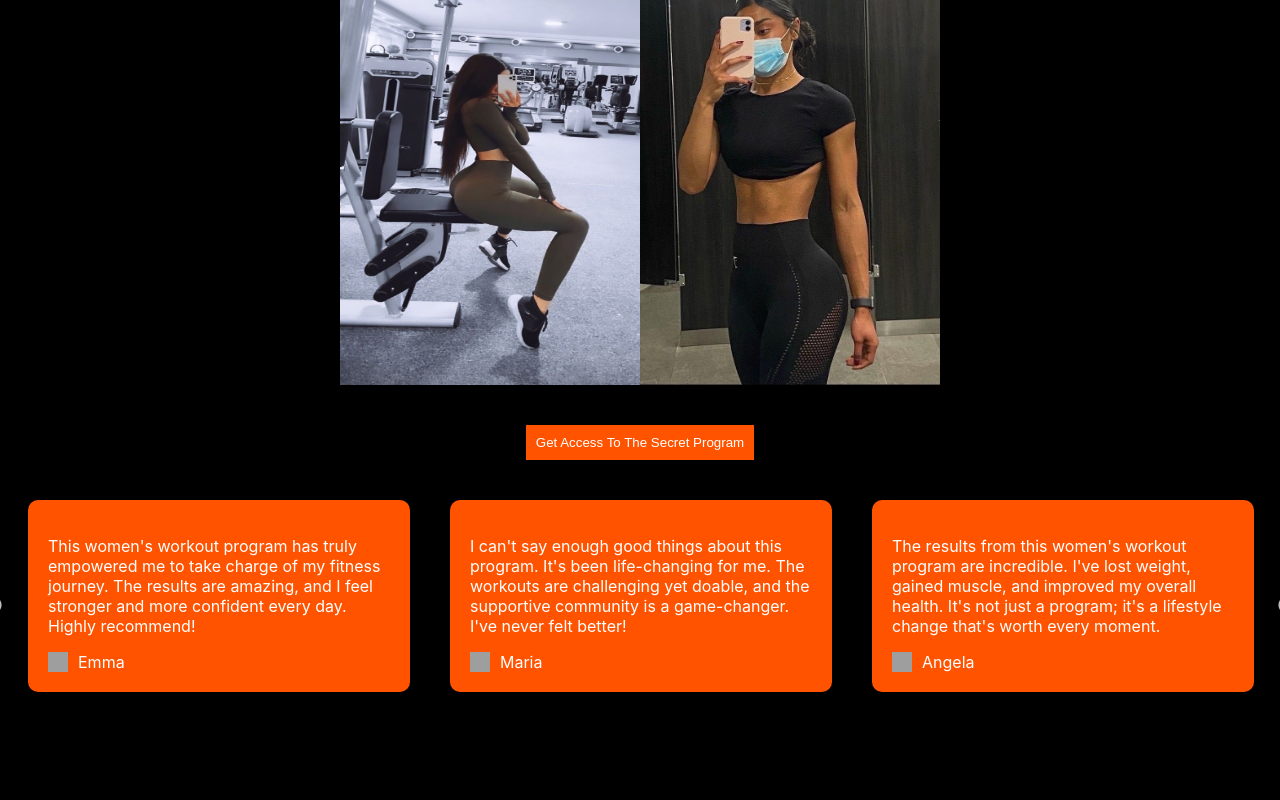
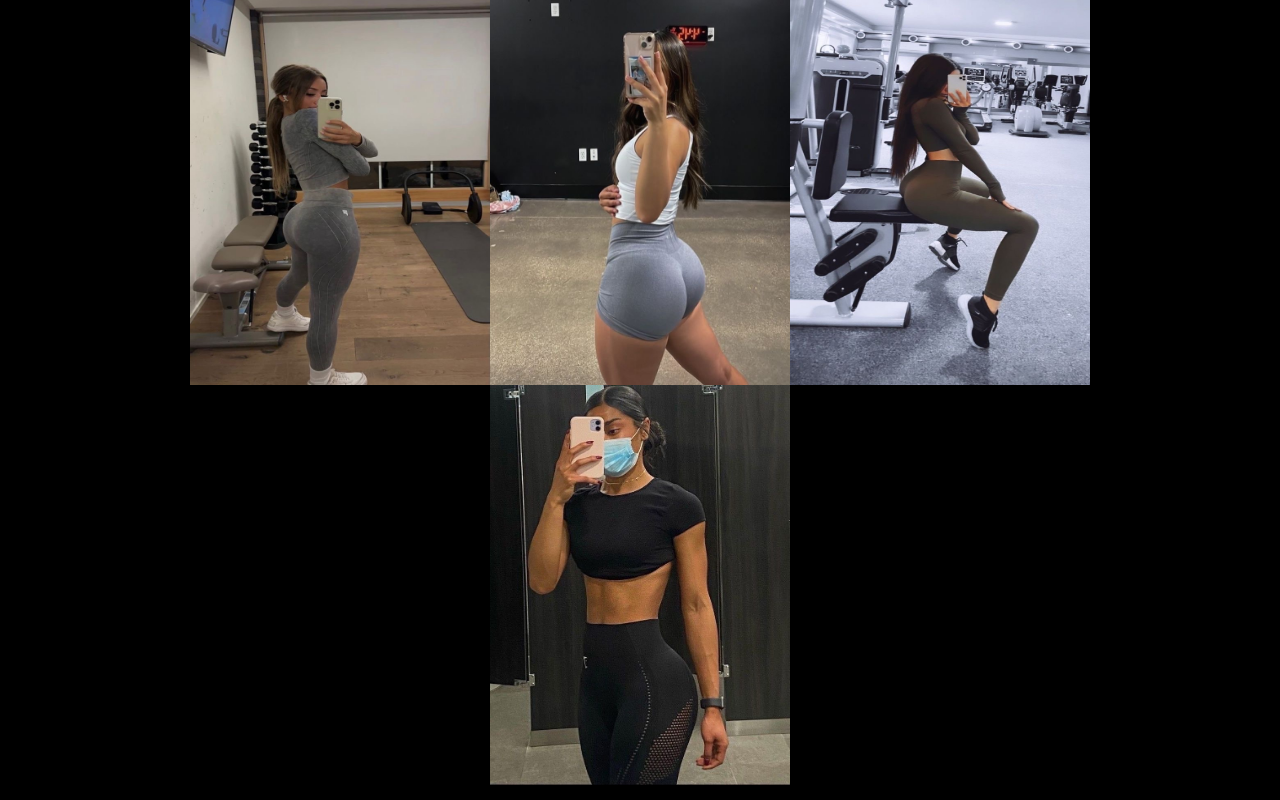
Before and after one commit to Utty007/workout-wonders, a React (Vite) app: page / in a window 1280 px wide. Shown: the part 1586-2386 px from the top of the page. Before the commit the page ends 2298 px from the top, so only its background shows below. Built offline with nearby package versions, Linux system fonts and the light colour scheme; grey boxes are pictures that could not be loaded.

Commit message:
Slick edits

```diff
--- a/src/Sections/Testimonial.module.css
+++ b/src/Sections/Testimonial.module.css
@@ -1,8 +1,10 @@
 .Testimonials {
-  position: relative;
+  position: absolute;
   z-index: 5;
-  width: 100%;
-  top: 130px;
+  width: 90%;
+  margin: auto;
+  left: 5%;
+  top: 650px;
   margin-bottom: 40px;
 }
 
@@ -26,8 +28,8 @@
   height: 400px;
 }
 
-@media screen and (max-width: 425px) {
+/* @media screen and (max-width: 425px) {
   .Testimonials {
     top: 150px;
   }
-}
+} */
--- a/src/UI/TestimonialSlider.jsx
+++ b/src/UI/TestimonialSlider.jsx
@@ -86,7 +86,7 @@
         },
       },
       {
-        breakpoint: 480, // Mobile
+        breakpoint: 500, // Mobile
         settings: {
           slidesToShow: 1,
           slidesToScroll: 1,
```
